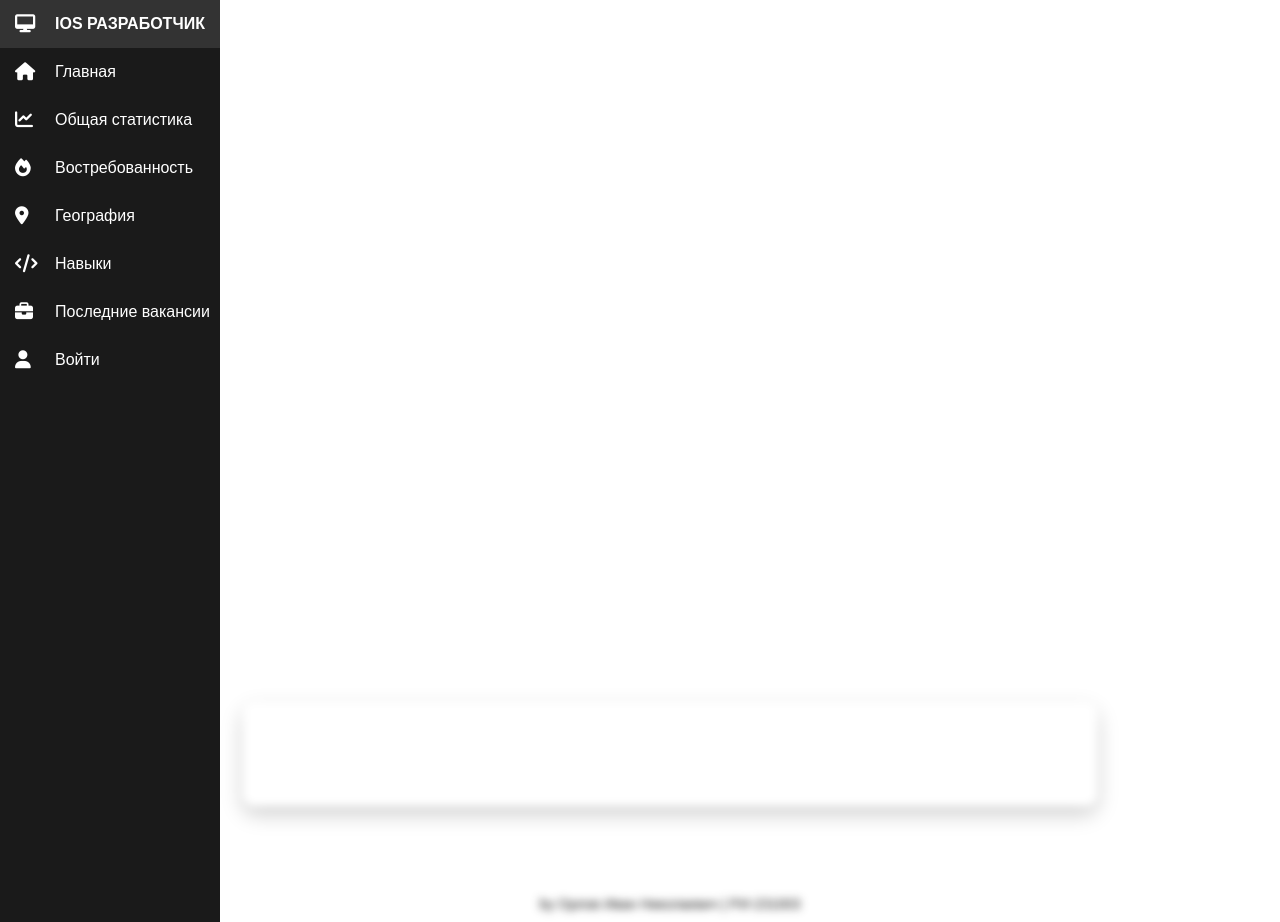
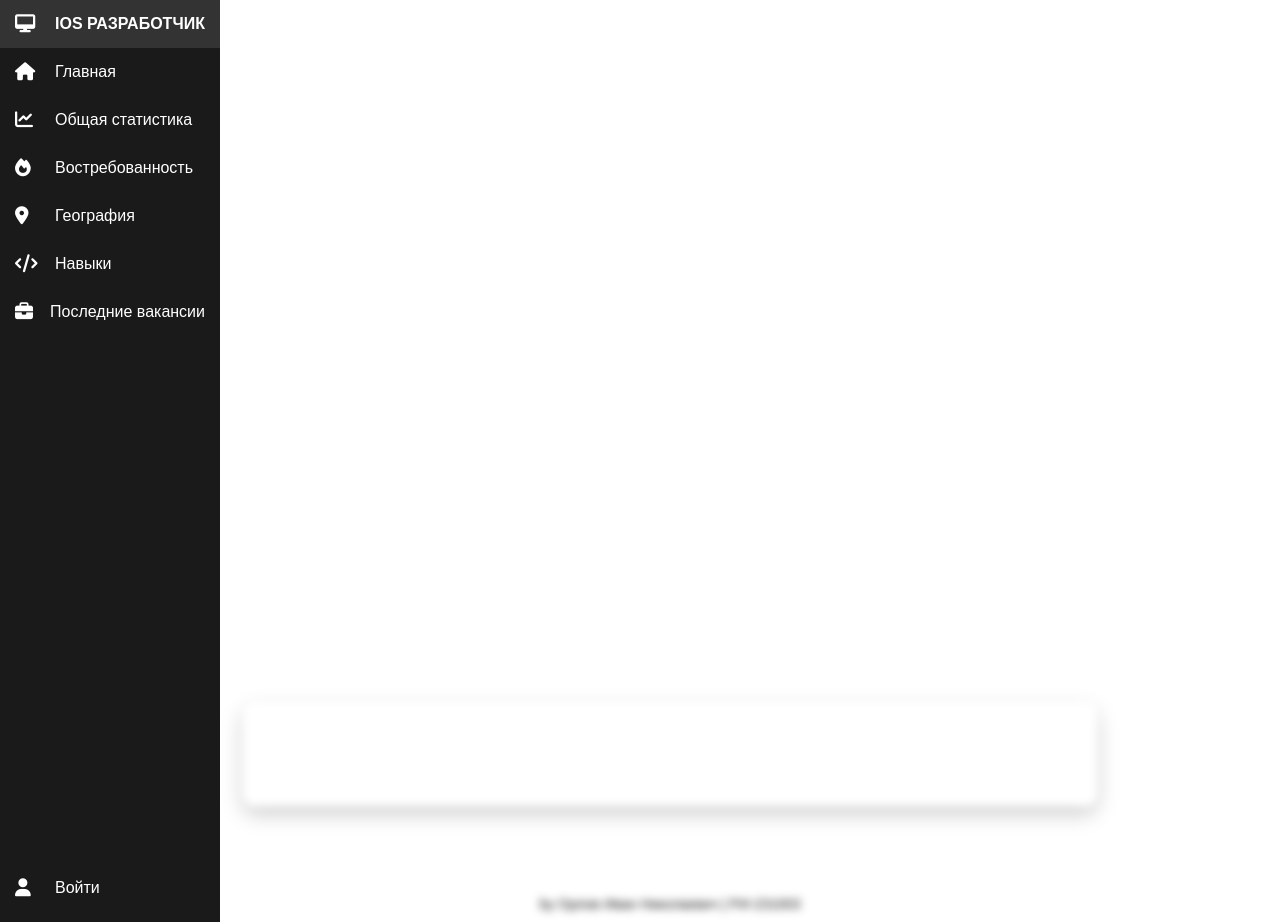
Before and after one commit to phenkka/djangoSite, a Django app: page / in a window 1280 px wide. Run offline with Django 5.2, Linux system fonts and the light colour scheme; data that the repository does not hold is empty.

Commit message:
more pretty left menu

```diff
--- a/ios_profession_site/main/static/css/style.css
+++ b/ios_profession_site/main/static/css/style.css
@@ -38,11 +38,19 @@ body {
   list-style: none;
   padding: 0;
   margin: 0;
+  display: flex;
+  flex-direction: column;
+  height: 100%;
 }
 
 .sidebar ul li {
   display: flex;
   align-items: center;
+}
+
+.sidebar ul li.auth-item {
+  margin-top: auto;
+  padding-bottom: 10px;
 }
 
 .sidebar ul li a {
@@ -52,6 +60,8 @@ body {
   color: white;
   padding: 15px;
   transition: background 0.3s;
+  width: 220px;
+  box-sizing: border-box;
 }
 
 .sidebar ul li a:hover {
--- a/ios_profession_site/main/templates/main/base.html
+++ b/ios_profession_site/main/templates/main/base.html
@@ -52,13 +52,13 @@
           <span class="text">Последние вакансии</span>
         </a>
       </li>
-      <li>
+      <li class="auth-item">
         {% if user.is_authenticated %}
           <a href="#">
             <i class="fas fa-user"></i>
             <span class="text">{{ user.username }}</span>
-            <a href="{% url 'logout' %}">Выйти</a>
           </a>
+          <a href="{% url 'logout' %}">Выйти</a>
         {% else %}
           <a href="{% url 'login' %}">
             <i class="fas fa-user"></i>
```
